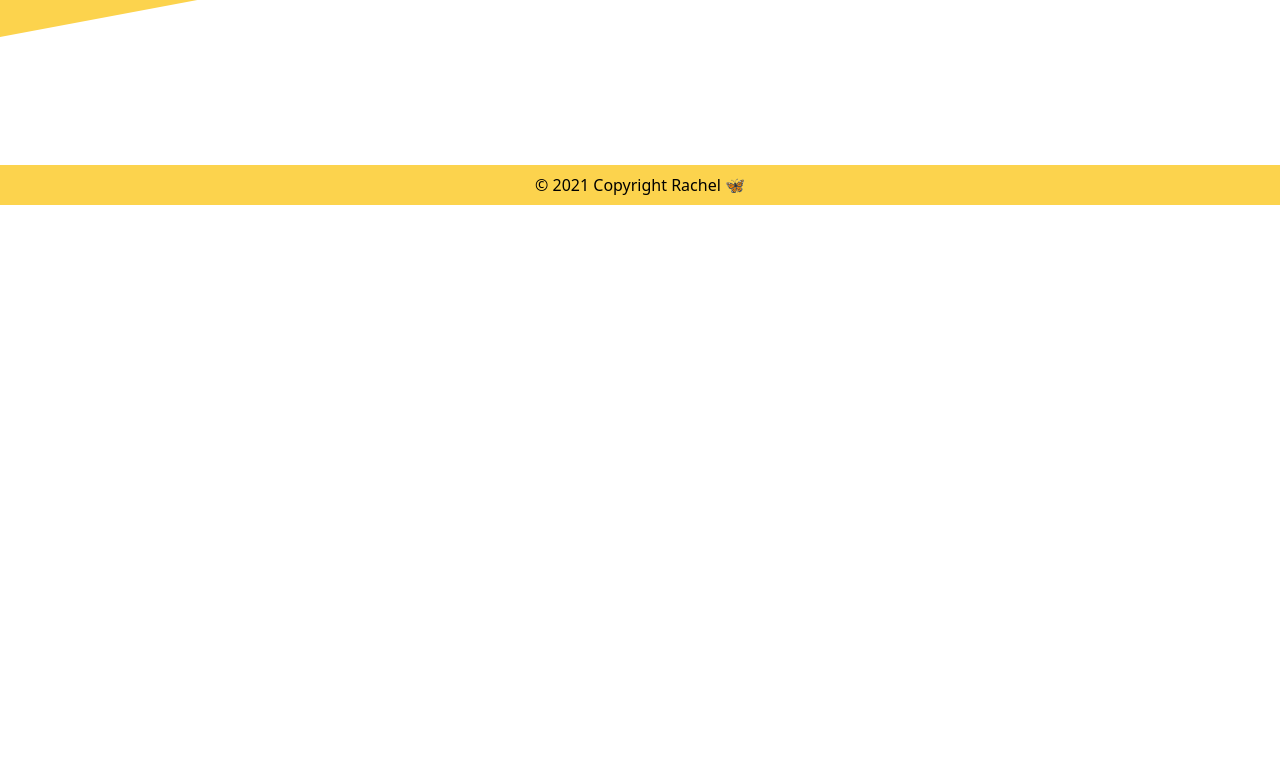
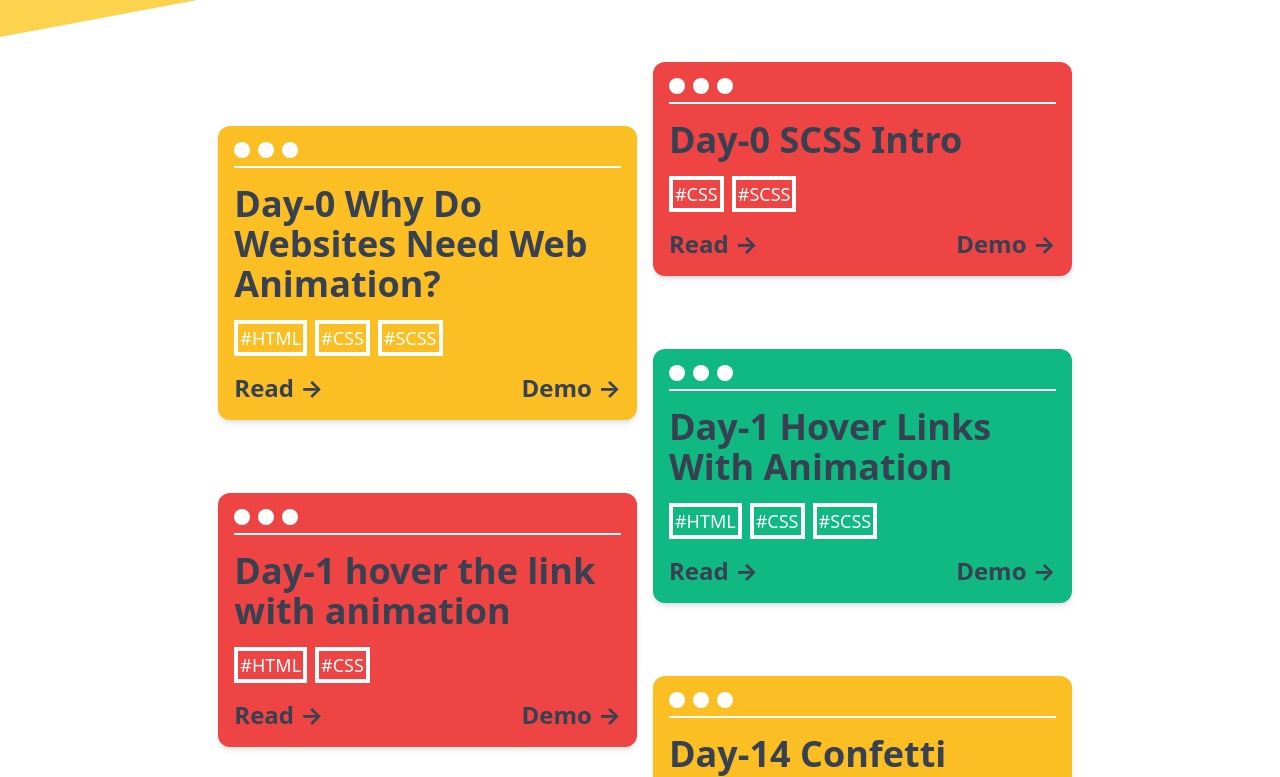
Before and after one commit to Butterfly-L/2021-Coding-Challenge, a website: page index.html in a window 1280 px wide. Shown: the part 687-1464 px from the top of the page. Before the commit the page ends 892 px from the top, so only its background shows below. Drawn offline with Linux system fonts and the light colour scheme; the site is published under a folder, as on GitHub Pages, so addresses that start at the root find nothing.

Commit message:
[fix]js path

```diff
--- a/index.html
+++ b/index.html
@@ -78,7 +78,7 @@
     </section>
     <footer class="bg-yellow-300 w-full text-center py-2 mt-16">© 2021 Copyright Rachel &#129419;</footer>
 
-    <script type="module" src="/dist/scripts/index.min.js"></script>
+    <script type="module" src="./dist/scripts/index.min.js"></script>
 
 </body>
 
```
